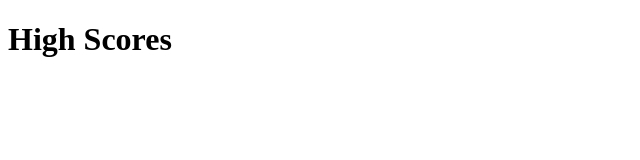
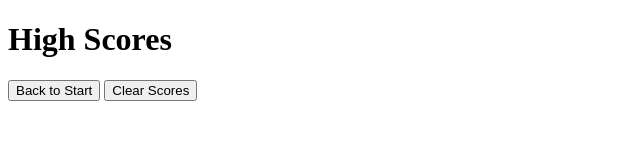
Before and after one commit to Anitinky13/Timed-Code-quiz, a plain HTML site: page HighScore.html in a window 1280 px wide. Shown: the whole page, without its empty margins (0-640 px from the left). Drawn offline with Linux system fonts and the light colour scheme.

Commit message:
highscore html

```diff
--- a/HighScore.html
+++ b/HighScore.html
@@ -16,3 +16,12 @@
             <h1>High Scores</h1>
 
             <ul id="HighScore"></ul>
+            <button id="back">Back to Start</button>
+            <button id="clear" value="reset">Clear Scores</button>
+        </div>
+
+    </div>
+    <script src="HighScore.js"></script>
+</body>
+
+</html>
```
